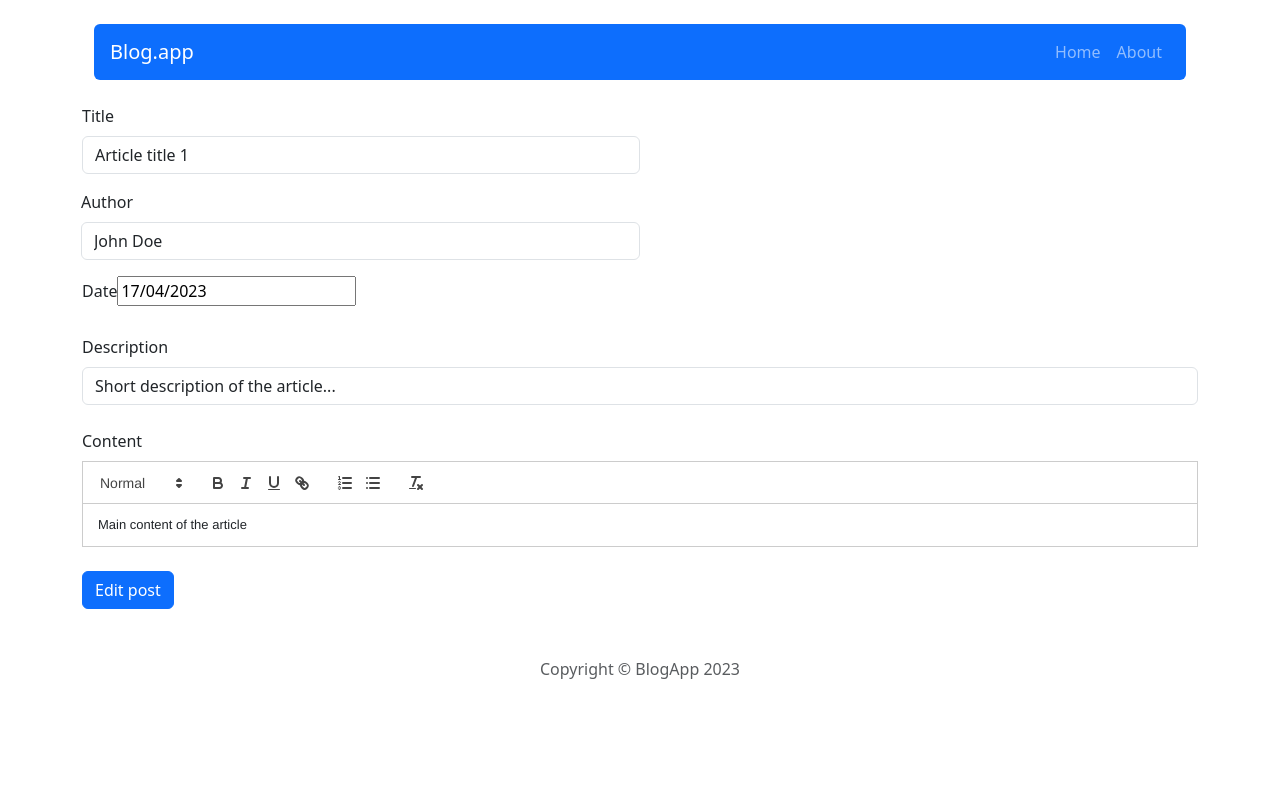
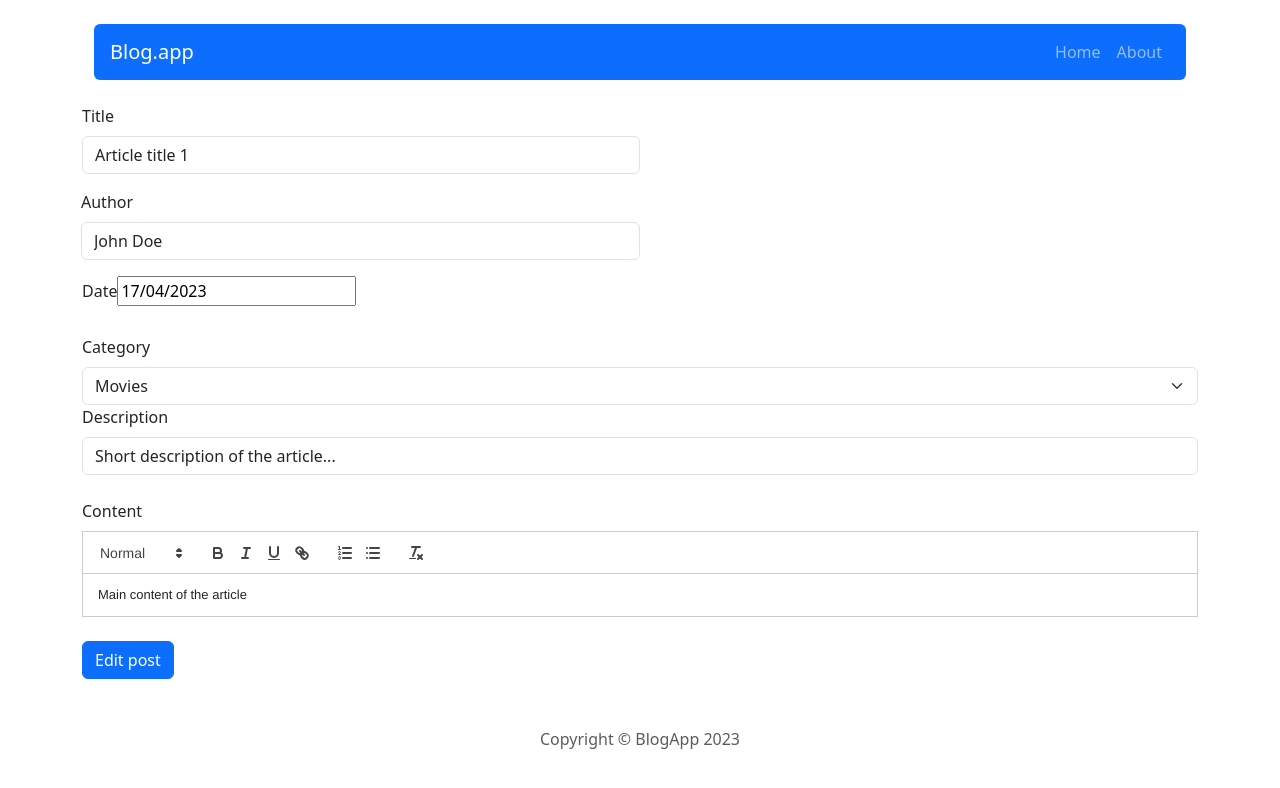
Before and after one commit to Vincerre/Blog, a React (Create React App) app: page /post/edit/1 in a window 1280 px wide. Shown: the top 788 px of the page. Built offline with nearby package versions, Linux system fonts and the light colour scheme.

Commit message:
add categories

```diff
--- a/src/components/features/EditPostForm.js
+++ b/src/components/features/EditPostForm.js
@@ -9,7 +9,6 @@ const EditPostForm = () => {
   const navigate = useNavigate();
   const { id } = useParams();
   const postData = useSelector((state) => getPostsById(state, id));
-  console.log(postData);
 
   const handleForm = (post) => {
     dispatch(editPost({ ...post, id }));
@@ -27,6 +26,7 @@ const EditPostForm = () => {
         date={postData.publishedDate}
         description={postData.shortDescription}
         content={postData.content}
+        category={postData.categoryId}
       />
     );
 };
--- a/src/components/features/PostForm.js
+++ b/src/components/features/PostForm.js
@@ -6,6 +6,8 @@ import 'react-quill/dist/quill.snow.css';
 import DatePicker from 'react-datepicker';
 import 'react-datepicker/dist/react-datepicker.css';
 import { useForm } from 'react-hook-form';
+// import getAllCategories from '../../redux/categoriesRedux';
+import { useSelector } from 'react-redux';
 
 const PostForm = ({ action, actionText, ...props }) => {
   const [title, setTitle] = useState(props.title || '');
@@ -15,6 +17,10 @@ const PostForm = ({ action, actionText, ...props }) => {
   const [content, setContent] = useState(props.content || '');
   const [dateError, setDateError] = useState(false);
   const [contentError, setContentError] = useState(false);
+  const [categoryId, setCategoryId] = useState(props.category || '');
+
+  const categories = useSelector((state) => state.categories);
+  console.log('cats', categories);
 
   const {
     register,
@@ -26,7 +32,7 @@ const PostForm = ({ action, actionText, ...props }) => {
     setContentError(!content);
     setDateError(!date);
     if (content && date) {
-      action({ title, author, publishedDate: date, shortDescription: description, content });
+      action({ title, author, publishedDate: date, shortDescription: description, content, categoryId });
     }
   };
 
@@ -75,6 +81,18 @@ const PostForm = ({ action, actionText, ...props }) => {
           <DatePicker selected={date} onChange={(date) => setDate(date)} dateFormat="dd/MM/yyyy" />
           {dateError && <small className="d-block form-text text-danger">Choose date!</small>}
         </Form.Group>
+        <Form.Group>
+          <Form.Label>Category</Form.Label>
+          <Form.Select
+            value={categoryId}
+            onChange={(e) => setCategoryId(e.target.value)}
+            aria-label="Default select example">
+            <option>Select category</option>
+            <option value={categories[0].id}>Sport</option>
+            <option value={categories[1].id}>News</option>
+            <option value={categories[2].id}>Movies</option>
+          </Form.Select>
+        </Form.Group>
         <Form.Group className="mb-4" controlId="formBasicEmail">
           <Form.Label>Description</Form.Label>
           <Form.Control
--- a/src/components/features/Posts.js
+++ b/src/components/features/Posts.js
@@ -1,13 +1,11 @@
-// import { getPosts } from '../../redux/postsRedux';
 import { useSelector } from 'react-redux';
 import { Link } from 'react-router-dom';
 import { Card, Row, Container, Col } from 'react-bootstrap';
 import { dateToString } from '../../utils/dateToString';
-import { getAllPosts } from '../../redux/postsRedux';
+import { getAllPosts } from '../../redux/categoriesRedux';
 
 const Posts = () => {
   const posts = useSelector((state) => getAllPosts(state));
-
   return (
     <Container>
       <Row className="gx-5">
@@ -27,7 +25,7 @@ const Posts = () => {
                   </p>
                   <p>
                     <b>Category: </b>
-                    {post.category}
+                    {post.category.category}
                   </p>
                   <p>{post.shortDescription}</p>
                 </Card.Text>
--- a/src/components/pages/PostPage/PostPage.js
+++ b/src/components/pages/PostPage/PostPage.js
@@ -12,7 +12,7 @@ const PostPage = () => {
 
   const { id } = useParams();
   const postData = useSelector((state) => getPostsById(state, id));
-
+  console.log(postData);
   const [show, setShow] = useState(false);
   const handleClose = () => setShow(false);
   const handleShow = () => setShow(true);
@@ -66,6 +66,10 @@ const PostPage = () => {
                       {postData.author}
                     </p>
                     <p>
+                      <p>
+                        <b>Category: </b>
+                        {postData.category}
+                      </p>
                       <b>Published: </b>
                       {dateToString(postData.publishedDate)}
                     </p>
--- /dev/null
+++ b/src/redux/categoriesRedux.js
@@ -0,0 +1,13 @@
+export const getAllPosts = ({ posts, categories }) =>
+  posts.map((post) => ({
+    ...post,
+    category: categories.find((cat) => cat.id === post.categoryId),
+  }));
+
+const categoriesReducer = (statePart = [], action) => {
+  switch (action.type) {
+    default:
+      return statePart;
+  }
+};
+export default categoriesReducer;
--- a/src/redux/postsRedux.js
+++ b/src/redux/postsRedux.js
@@ -4,18 +4,6 @@ import shortid from 'shortid';
 
 export const getPosts = (state) => state.posts;
 export const getPostsById = ({ posts }, postId) => posts.find((post) => post.id === postId);
-
-// export const getAllPosts = ({ posts, categories }) =>
-//   posts.map((post) => ({
-//     ...post,
-//     category: categories.find((cat) => cat.id === post.categoryId),
-//   }));
-
-export const getAllPosts = ({ posts, categories }) =>
-  posts.map((post) => ({
-    ...post,
-    category: categories.find((cat) => cat.id === post.categoryId),
-  }));
 
 // actions
 const createActionName = (actionName) => `app/posts/${actionName}`;
--- a/src/redux/store.js
+++ b/src/redux/store.js
@@ -1,9 +1,11 @@
 import { createStore, combineReducers } from 'redux';
 import initialState from './initialState';
 import postsReducer from './postsRedux';
+import categoriesReducer from './categoriesRedux';
 
 const subreducers = {
   posts: postsReducer,
+  categories: categoriesReducer,
 };
 
 const reducer = combineReducers(subreducers);
```
